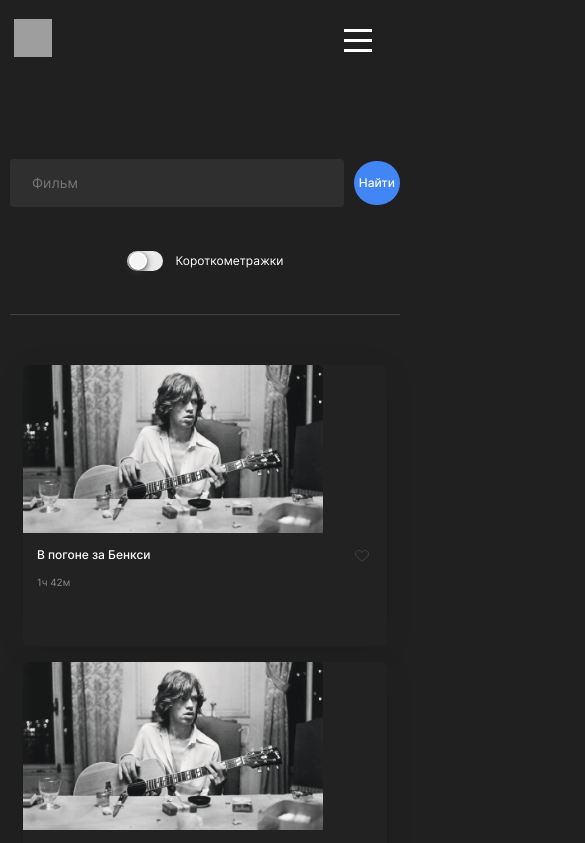
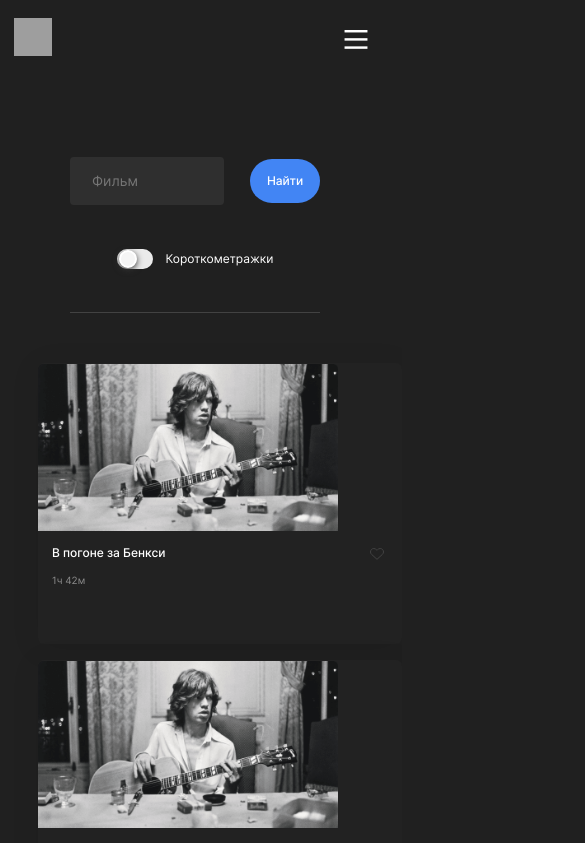
Before and after one commit to NadezhdaTatarskikh/movies-explorer-frontend, a React (Create React App) app: page /movies in a window 390 px wide. Shown: the top 843 px of the page, 585 px wide, since content can reach past the window. Built offline with nearby package versions, Linux system fonts and the light colour scheme; grey boxes are pictures that could not be loaded.

Commit message:
Вертска cтраницы исправила ширину и отступы, испрала бургерменю

```diff
--- a/src/components/Movies/Movies.css
+++ b/src/components/Movies/Movies.css
@@ -1,28 +1,25 @@
 .movies {
    display: flex;
    flex-direction: column;
+   justify-content: center;
    margin: 0 auto;
-   max-width: 1140px;
-   width: 100%;
+   width: calc(100% - 140px);
 }
 
 .movies__button {
-   max-width: 1140px;
-   width: 100%;
    box-sizing: border-box;
-   margin: 50px auto 80px;
+   margin: 50px 0 80px;
    color: #FFF;
    text-align: center;
    font-size: 12px;
    font-style: normal;
    font-weight: 500;
    line-height: normal;
-   align-items: center;
    border-radius: 6px;
    background: #2F2F2F;
    border: none;
    cursor: pointer;
-   padding: 11px 470px 9px;
+   padding: 11px 0 9px;
 }
 
 .movies__button:hover {
--- a/src/components/Movies/Movies.js
+++ b/src/components/Movies/Movies.js
@@ -1,4 +1,3 @@
-import React from 'react';
 import './Movies.css';
 import Footer from '../Footer/Footer';
 import Header from '../Header/Header';
--- a/src/components/MoviesCardList/MoviesCardList.css
+++ b/src/components/MoviesCardList/MoviesCardList.css
@@ -8,7 +8,6 @@
 }
 
 .cards__list {
-    max-width: 1140px;
     padding: 0;
     margin: 0;
     display: flex;
--- a/src/components/Navigation/Navigation.css
+++ b/src/components/Navigation/Navigation.css
@@ -120,8 +120,9 @@
 
 @media screen and (max-width: 430px) {
     .burger__button {
-        width: 40px;
-        height: 43px;
+        width: 38px;
+    height: 36px;
+    background-size: contain;
     }
     .navigation__link {
         font-size: 10px;
--- a/src/components/SavedMovies/SavedMovies.js
+++ b/src/components/SavedMovies/SavedMovies.js
@@ -1,4 +1,3 @@
-import React from 'react';
 import './SavedMovies.css';
 import SearchForm from '../SearchForm/SearchForm';
 import Header from '../Header/Header';
@@ -11,7 +10,7 @@ const SavedMovies = ({ loggedIn }) => {
       <Header loggedIn={loggedIn} />
       <main className='saved-movies'>
         <SearchForm />
-        <MoviesCardList isMovies={false} />
+        <MoviesCardList />
       </main>
       <Footer />
     </>
--- a/src/components/SearchForm/SearchForm.css
+++ b/src/components/SearchForm/SearchForm.css
@@ -1,4 +1,5 @@
 .searchform {
+    position: relative;
     padding: 80px 0 10px;
     max-width: 1140px;
     margin: 0 auto;
@@ -17,7 +18,7 @@
     font-style: normal;
     font-weight: 400;
     line-height: 18px;
-    width: 1060px;
+    width: calc(100% - 140px);
     border: none;
     background: #2F2F2F;
     color: #8B8B8B;
@@ -32,7 +33,8 @@
 .searchform__button {
     margin-left: 10px;
     padding: 13px 5px;
-    width: 70px;
+    max-width: 70px;
+    width: 100%;
     color: #FFF;
     text-align: center;
     font-size: 12px;
@@ -44,12 +46,3 @@
     border: none;
     cursor: pointer;
 }
-
-
-@media screen and (max-width: 1140px) {
-
-.searchform__input {
-    max-width: 708px;
-}
-
-}
```
